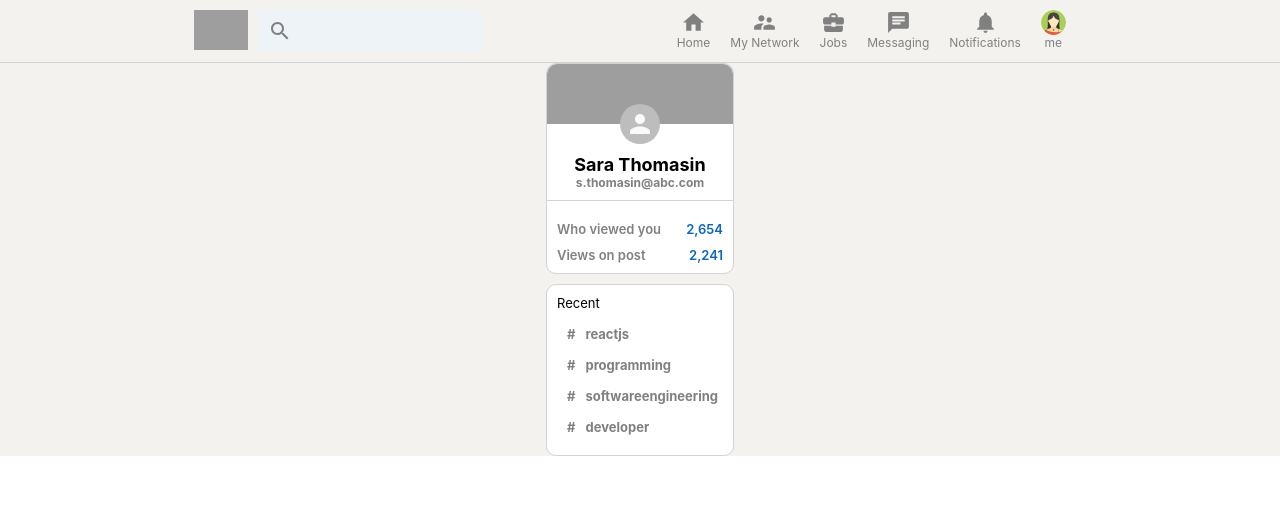
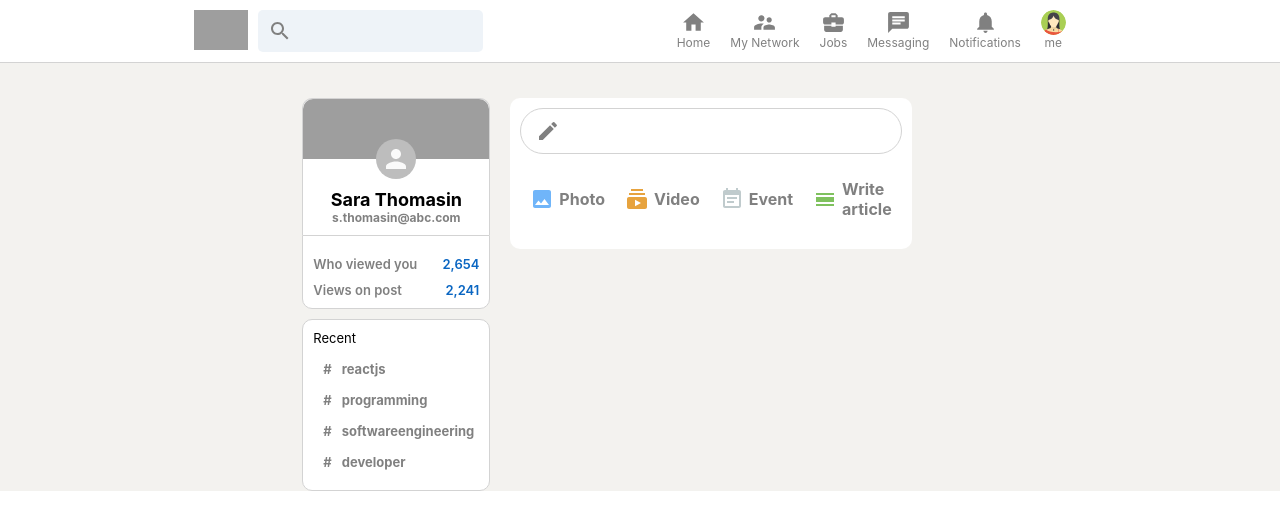
Before and after one commit to sophiasagan/LinkedInClone, a React (Create React App) app: page / in a window 1280 px wide. Shown: the top 530 px of the page. Built offline with nearby package versions, Linux system fonts and the light colour scheme; grey boxes are pictures that could not be loaded.

Commit message:
searchbar

```diff
--- a/src/App.css
+++ b/src/App.css
@@ -3,7 +3,11 @@
     display: flex;
     flex-direction: column;
     align-items: center;
-}
-.app__body {
+  }
+  .app__body {
     display: flex;
-}
+    margin-top: 35px;
+    max-width: 1200px;
+    margin-left: 20px;
+    margin-right: 20px;
+  }
--- a/src/App.js
+++ b/src/App.js
@@ -1,6 +1,7 @@
 import "./App.css";
 import Header from "./Header";
 import Sidebar from "./Sidebar";
+import Feed from "./Feed";
 
 function App() {
   return (
@@ -9,9 +10,9 @@ function App() {
       {/* App Body */}
       <div className="app__body">
         <Sidebar />
-      {/* Sidebar */}
-      {/* Feed */}
-      {/* Widgets */}
+        <Feed />
+        {/* Feed */}
+        {/* Widgets */}
       </div>
     </div>
   );
--- /dev/null
+++ b/src/Feed.css
@@ -0,0 +1,43 @@
+.feed {
+  flex: 0.6;
+  margin: 0 20px;
+}
+
+.feed__inputContainer {
+  background-color: white;
+  padding: 10px;
+  padding-bottom: 20px;
+  border-radius: 10px;
+  margin-bottom: 20px;
+}
+
+.feed__input {
+  border: 1px solid lightgray;
+  border-radius: 30px;
+  display: flex;
+  padding: 10px;
+  color: gray;
+  padding-left: 15px;
+}
+
+.feed__input > form {
+  display: flex;
+  width: 100%;
+}
+
+.feed__input > form > input {
+  border: none;
+  flex: 1;
+  margin-left: 10px;
+  outline-width: 0;
+  font-weight: 600;
+}
+
+.feed__input > form > button {
+  display: none;
+}
+
+.feed__inputOptions {
+  display: flex;
+  justify-content: space-evenly;
+}
--- /dev/null
+++ b/src/Feed.js
@@ -0,0 +1,32 @@
+import React from "react";
+import "./Feed.css";
+import CreateIcon from "@material-ui/icons/Create";
+import InputOption from "./InputOption";
+import ImageIcon from "@material-ui/icons/Image";
+import SubscriptionsIcon from '@material-ui/icons/Subscriptions';
+import EventNoteIcon from '@material-ui/icons/EventNote';
+import CalendarViewDayIcon from '@material-ui/icons/CalendarViewDay';
+
+function Feed() {
+  return (
+    <div className="feed">
+      <div className="feed__inputContainer">
+        <div className="feed__input">
+          <CreateIcon />
+          <form action="">
+            <input type="text" />
+            <button type="submit">Send</button>
+          </form>
+        </div>
+        <div className="feed__inputOptions">
+          <InputOption Icon={ImageIcon} title="Photo" color="#70b5f9" />
+          <InputOption Icon={SubscriptionsIcon} title="Video" color="#E7A33E" />
+          <InputOption Icon={EventNoteIcon} title="Event" color="#C0CBCD" />
+          <InputOption Icon={CalendarViewDayIcon} title="Write article" color="#7FC15E" />
+        </div>
+      </div>
+    </div>
+  );
+}
+
+export default Feed;
--- a/src/Header.css
+++ b/src/Header.css
@@ -2,6 +2,7 @@
   position: sticky;
   top: 0;
   display: flex;
+  background-color: white;
   justify-content: space-evenly;
   border-bottom: 0.1px solid lightgray;
   padding-top: 10px;
--- /dev/null
+++ b/src/InputOption.css
@@ -0,0 +1,18 @@
+.inputOption {
+    display: flex;
+    align-items: center;
+    margin-top: 15px;
+    color: gray;
+    padding: 10px;
+    cursor: pointer;
+}
+
+inputOption:hover {
+    background-color: whitesmoke;
+    border-radius: 10px;
+
+}
+
+.inputOption > h4 {
+    margin-left: 5px;
+}
--- /dev/null
+++ b/src/InputOption.js
@@ -0,0 +1,13 @@
+import React from "react";
+import "./InputOption.css";
+
+function InputOption({ title, Icon, color }) {
+  return (
+    <div className="inputOption">
+      <Icon style={{ color: color }} />
+      <h4>{title}</h4>
+    </div>
+  );
+}
+
+export default InputOption;
```
Also changed, not shown: 1 other file (tests, documents, lock files or other folders).
